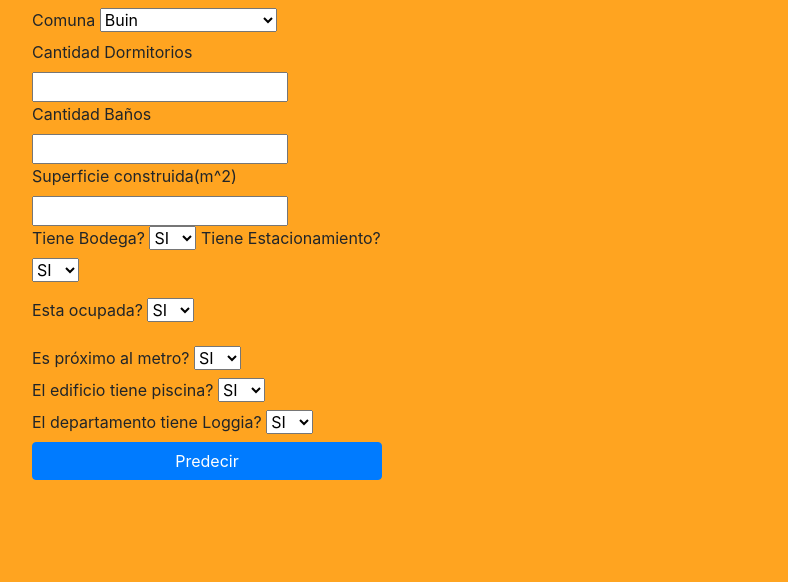
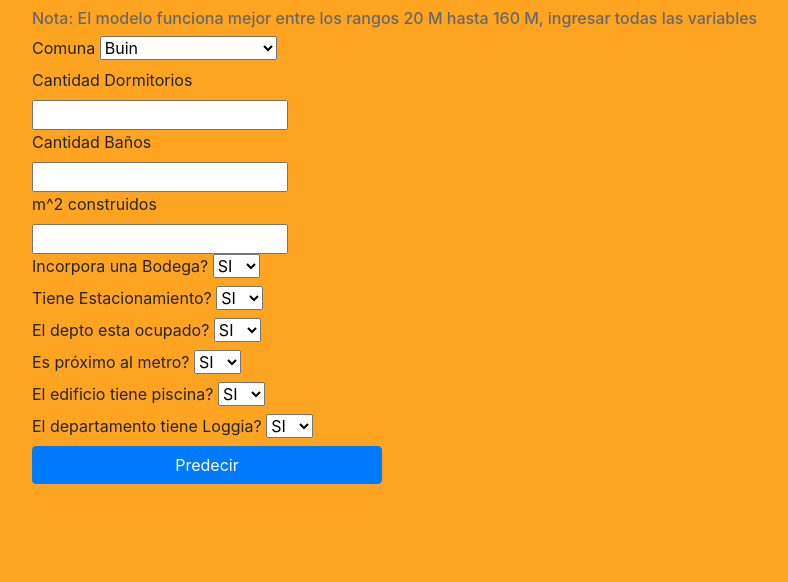
Before and after one commit to juanoyarceg/price_depto, a Flask app: page / in a window 1280 px wide. Shown: the part 150-732 px from the top of the page, without its empty margins (53-841 px from the left). Run offline with Flask 2, Linux system fonts and the light colour scheme; parts of the project's set-up code (start-up, migrations or seed data) failed here and were passed over; some libraries are stand-ins or nearby versions.

Commit message:
Add files via upload

```diff
--- a/templates/index.html
+++ b/templates/index.html
@@ -16,7 +16,7 @@
   <body style="background-color:#FFA420;">
 
  <div class="Ahorratec-Centro">
-                        <a href="#inicio"><img width="150" src="macal.jpg" class="img-responsive" alt="Logo Macal" title="macal.cl" /></a>
+                        <a href="#inicio"><img width="150" src="{{url_for('static', filename='macal.jpg')}}" class="img-responsive" alt="Logo Macal" title="macal.cl" /></a>
                     </div>
 
 <div class="container">
@@ -100,14 +100,14 @@
                         <label for="nombre">Cantidad Baños</label>
                         <input type="number" name="banos" required="required" />
 
-                         <label for="nombre">Superficie construida(m^2) </label>
+                         <label for="nombre"> m^2 construidos </label>
                         <input type="number" name="metros" required="required" />
 
 
 
 
 
-                        <label for="nombre">Tiene Bodega? </label>
+                        <label for="nombre">Incorpora una Bodega? </label>
                         <select name="bodega" id="bodega">
 
                             <option>SI</option>
@@ -120,14 +120,14 @@
                             <option>SI</option>
                             <option>NO</option>
                         </select>
-                        <p>
-                        <label for="nombre">Esta ocupada? </label>
+
+                        <label for="nombre">El depto esta ocupado? </label>
                         <select name="ocupacion" id="ocupacion">
 
                             <option>SI</option>
                             <option>NO</option>
                         </select>
-                        </p>
+
 
                          <label for="nombre">Es próximo al metro? </label>
                         <select name="metro" id="metro">
```
